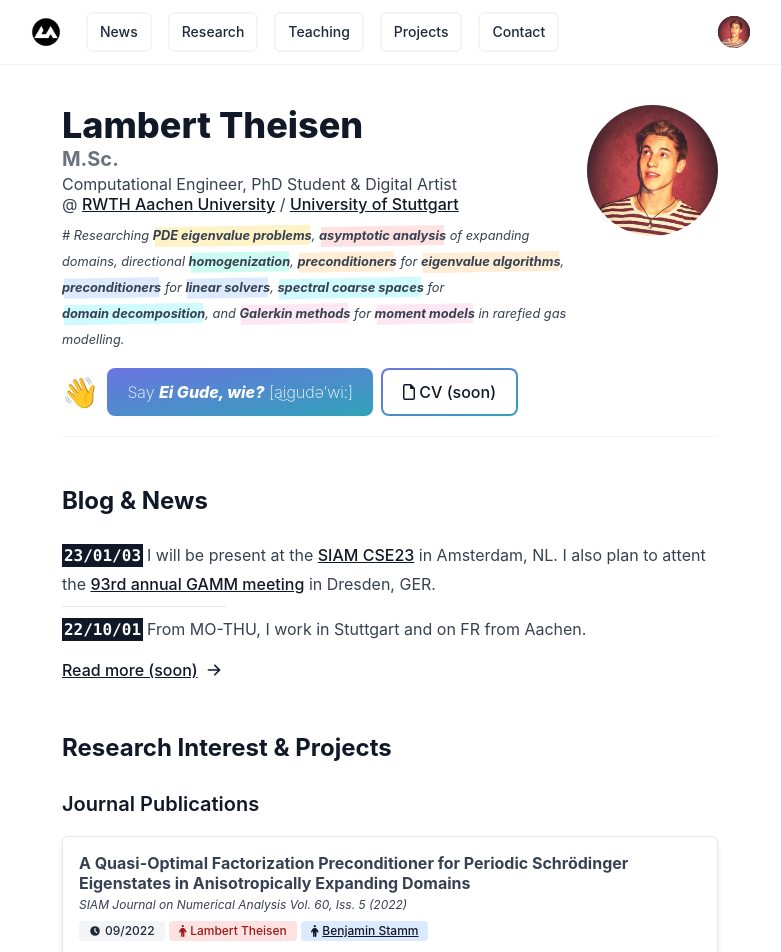
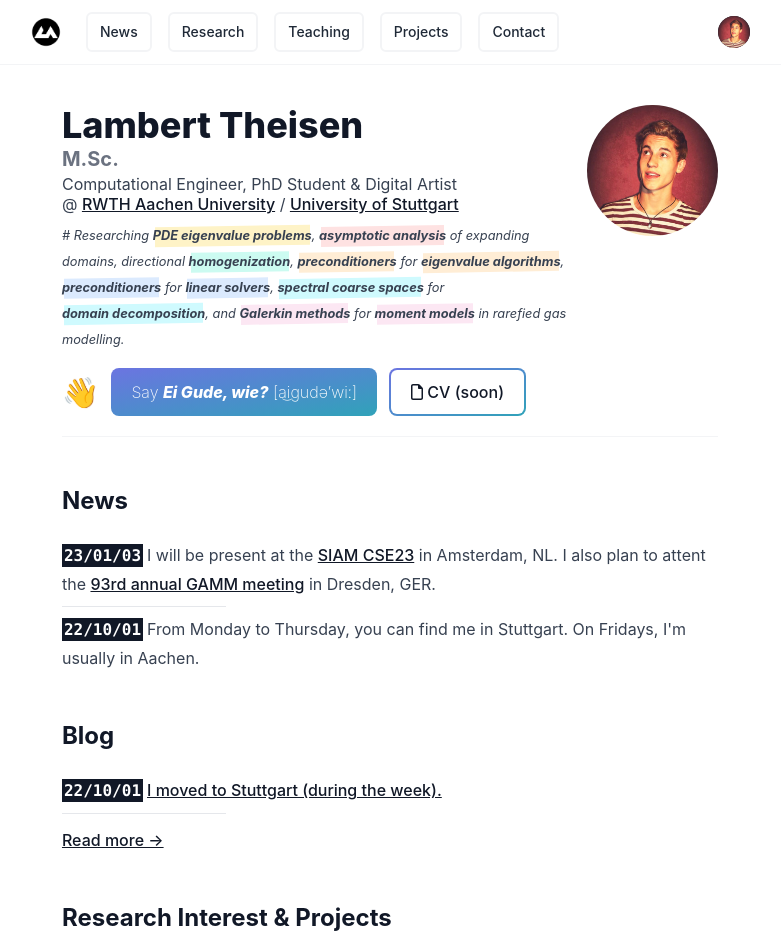
Before and after one commit to lamBOOO/thsn.dev, a Next.js app: page / in a window 1280 px wide. Shown: the top 952 px of the page, without its empty margins (250-1031 px from the left). Built offline with nearby package versions, Linux system fonts and the light colour scheme.

Commit message:
Add blog

```diff
--- /dev/null
+++ b/lib/posts.js
@@ -0,0 +1,90 @@
+import fs from 'fs';
+import path from 'path';
+import matter from 'gray-matter';
+
+import { remark } from 'remark';
+import html from 'remark-html';
+
+const postsDirectory = path.join(process.cwd(), 'posts');
+
+export function getSortedPostsData() {
+  // Get file names under /posts
+  const fileNames = fs.readdirSync(postsDirectory);
+  const allPostsData = fileNames.map((fileName) => {
+    // Remove ".md" from file name to get id
+    const id = fileName.replace(/\.md$/, '');
+
+    // Read markdown file as string
+    const fullPath = path.join(postsDirectory, fileName);
+    const fileContents = fs.readFileSync(fullPath, 'utf8');
+
+    // Use gray-matter to parse the post metadata section
+    const matterResult = matter(fileContents);
+    // const postModules = await Promise.all(
+    //   fileNames.map(async (p) => import(`posts/${p}`))
+    // );
+
+    // Combine the data with the id
+    return {
+      id,
+      ...matterResult.data,
+    };
+  });
+  // Sort posts by date
+  return allPostsData.sort((a, b) => {
+    if (a.date < b.date) {
+      return 1;
+    } else {
+      return -1;
+    }
+  });
+}
+
+export function getAllPostIds() {
+  const fileNames = fs.readdirSync(postsDirectory);
+
+  // Returns an array that looks like this:
+  // [
+  //   {
+  //     params: {
+  //       id: 'ssg-ssr'
+  //     }
+  //   },
+  //   {
+  //     params: {
+  //       id: 'pre-rendering'
+  //     }
+  //   }
+  // ]
+  return fileNames.map((fileName) => {
+    return {
+      params: {
+        id: fileName.replace(/\.md$/, ''),
+      },
+    };
+  });
+}
+
+export async function getPostData(id) {
+  const fullPath = path.join(postsDirectory, `${id}.md`);
+  const fileContents = fs.readFileSync(fullPath, 'utf8');
+
+  // Use gray-matter to parse the post metadata section
+  const matterResult = matter(fileContents);
+
+  // Use remark to convert markdown into HTML string
+  const processedContent = await remark()
+    .use(html)
+    .process(matterResult.content);
+  const contentHtml = processedContent.toString();
+
+  const { data: frontmatter, content } = matter(fileContents);
+
+  // Combine the data with the id and contentHtml
+  return {
+    id,
+    contentHtml,
+    content,
+    ...matterResult.data,
+  };
+}
--- a/pages/blog.tsx
+++ b/pages/blog.tsx
@@ -1,120 +1,40 @@
-import Head from 'next/head'
-import Image from 'next/image'
 import Link from 'next/link'
-import styles from '../styles/Home.module.css'
 
 import Navbar from '../components/Stickynavbar'
-
-import ReactMarkdown from 'react-markdown'
-
-import { remark } from 'remark';
-import html from 'remark-html';
-import path from 'path';
-import fs from 'fs';
-import matter from 'gray-matter';
-import md from 'markdown-it';
-
-import 'academicons'
-
-import remarkMath from 'remark-math'
-import rehypeKatex from 'rehype-katex'
-import 'katex/dist/katex.min.css' // `rehype-katex` does not import the CSS for you
-import remarkGfm from 'remark-gfm'
-
-import { useMDXComponent } from 'next-contentlayer/hooks';
-// import { allPages } from 'contentlayer/generated';
-
-import { MDXProvider } from '@mdx-js/react'
-import Post from '../posts/testpost.mdx'
 
 import { config } from '@fortawesome/fontawesome-svg-core'
 import '@fortawesome/fontawesome-svg-core/styles.css'
 config.autoAddCss = false
-import { FontAwesomeIcon } from '@fortawesome/react-fontawesome'
-// import { faFaceRelieved } from '@fortawesome/pro-solid-svg-icons'
-import { faGithub, faStaylinked } from '@fortawesome/free-brands-svg-icons'
-import { faGitlab } from '@fortawesome/free-brands-svg-icons'
-import { faLinkedin } from '@fortawesome/free-brands-svg-icons'
-// import { faCode } from '@fortawesome/free-brands-svg-icons'
-// import { faFile } from '@fortawesome/free-solid-svg-icons'
-import { faFile } from '@fortawesome/free-regular-svg-icons'
-import { faCode, faPerson } from '@fortawesome/free-solid-svg-icons'
 
-
-import logo_me from '../public/me.jpg'
-import logo_me_large from '../public/me_large.jpg'
-import dd_teaser from '../public/lambert_eigendd_teaser.jpg'
-import plot1 from '../public/plot1.jpg'
-import plot2 from '../public/plot2.jpg'
-import sticker from '../public/sticker.png'
+import { getSortedPostsData } from '../lib/posts';
 
 export async function getStaticProps() {
-  // Add the "await" keyword like this:
-  const postData = 2
-  const fileName = fs.readFileSync(`public/index.md`, 'utf-8');
-  const { data: frontmatter, content } = matter(fileName);
+
+  const allPostsData = getSortedPostsData();
   return {
-
     props: {
-
-      frontmatter,
-      content
+      allPostsData,
     },
-
   };
 }
 
-export default function Home({ frontmatter, content }: any) {
-  const markdown = `
-# Hello *world*! \n $a^2$ https://reactjs.com. \n\n $$a^2+b^2=c^2$$
-A paragraph with *emphasis* and **strong importance**.
-
-> A block quote with ~strikethrough~ and a URL: https://reactjs.org.
-
-* Lists
-* [ ] todo
-* [x] done
-
-A table:
-
-| a | b |
-| - | - |
-
-| 1    | 2   | 3    | 4       | 5    |
-|------|-----|------|---------|------|
-| 2    | 12  | 4214 | 12421   | 4124 |
-| 12   | 124 | 124  | 21421   | 14   |
-| 4142 | 124 | 124  | 2141241 | 124  |
-
-~~~js
-console.log('It works!')
-~~~
-
-`
-  const components = {
-    em: (props: any) => <i {...props} />
-  }
+export default function Home({ allPostsData }: any) {
   return (
     <div id="1" className='relative px-4'>
       <div className='sticky top-0 z-50'>
         <Navbar />
       </div>
       <div className='mt-5 prose mx-auto'>
-
-
-        <MDXProvider components={components}>
-          <Post />
-        </MDXProvider>
-        <div>
-          <ReactMarkdown
-            remarkPlugins={[[remarkGfm, { singleTilde: false }], [remarkMath]]}
-            rehypePlugins={[rehypeKatex]}
-          >
-            {markdown}
-          </ReactMarkdown>
+      <h1>Blog</h1>
+        <div >
+          {allPostsData.map(({ id, date, title }: any) => (
+            <div className='' key={id}>
+              <span className='font-mono font-bold bg-gray-900 text-white p-0.5 mr-1'>{date}</span>
+              <Link className="no-underline hover:underline" href={"/blog/" + id}>{title}</Link>
+              <hr className='m-0 my-2 w-1/4' />
+            </div>
+          ))}
         </div>
-        <h1>{frontmatter.title}</h1>
-        <div dangerouslySetInnerHTML={{ __html: md().render(content) }} />
       </div>
     </div>
   )
--- /dev/null
+++ b/pages/blog/[id].tsx
@@ -0,0 +1,51 @@
+import { getAllPostIds, getPostData } from '../../lib/posts';
+
+import Stickynavbar from '../../components/Stickynavbar'
+import Metadata from '../../components/Metadata'
+import Footer from '../../components/Footer'
+
+import remarkMath from 'remark-math'
+import rehypeKatex from 'rehype-katex'
+import 'katex/dist/katex.min.css' // `rehype-katex` does not import the CSS for you
+import remarkGfm from 'remark-gfm'
+import ReactMarkdown from 'react-markdown'
+
+export async function getStaticProps({ params }: any) {
+  const postData = await getPostData(params.id);
+  return {
+    props: {
+      postData,
+    },
+  };
+}
+
+export default function Post({ postData } : any) {
+  return (
+    <div className='px-4'>
+      <Metadata />
+      <Stickynavbar />
+      <main className='my-10'>
+        <div className='prose mx-auto'>
+          <ReactMarkdown
+            remarkPlugins={[[remarkGfm, { singleTilde: false }], [remarkMath]]}
+            rehypePlugins={[rehypeKatex]}
+          >
+            {postData.content}
+          </ReactMarkdown>
+        </div>
+      </main>
+      <Footer />
+    </div>
+
+  );
+}
+
+
+
+export async function getStaticPaths() {
+  const paths = getAllPostIds();
+  return {
+    paths,
+    fallback: false,
+  };
+}
--- a/pages/index.tsx
+++ b/pages/index.tsx
@@ -26,9 +26,22 @@ import p2022_1 from '../public/p2022_1.jpg'
 import p2022_2 from '../public/p2022_2.jpg'
 import p2022_3 from '../public/p2022_3.jpg'
 
-export default function Home() {
+import { getSortedPostsData } from '../lib/posts';
+
+export async function getStaticProps() {
+
+  const allPostsData = getSortedPostsData();
+  return {
+    props: {
+      allPostsData,
+    },
+  };
+}
+
+export default function Home({ allPostsData }: any) {
   return (
     <>
+      {console.log(allPostsData)}
       <div className='px-4'>
         <Metadata />
         <Stickynavbar />
@@ -73,7 +86,7 @@ export default function Home() {
                   />
                 </div>
               </div>
-              <div className='flex flex-wrap items-center gap-2 border-b border-gray-100 pb-5'>
+              <div className='flex flex-wrap items-center gap-3 border-b border-gray-100 pb-5'>
                 <span className="text-3xl align-middle animate-waving-hand">👋</span>
                 <Link type="button" className="inline-block transform transition-all duration-100 hover:scale-105 text-white bg-gradient-to-br from-red-500 via-violet-500 to-teal-500 background-animate focus:ring-4 focus:outline-none focus:ring-pink-200 font-medium rounded-lg text-md sm:px-5 px-2 py-2.5 text-center no-underline scroll-smooth" href="#contact" scroll={false}>
                   <span className='font-extralight'>Say </span>
@@ -90,19 +103,29 @@ export default function Home() {
 
             <aside>
               <h2 id="news" className="scroll-mt-20">
-                Blog & News
+                News
               </h2>
               <div>
                 <span className='font-mono font-bold bg-gray-900 text-white p-0.5 mr-1'>23/01/03</span>I will be present at the <Link href="https://www.siam.org/conferences/cm/conference/cse23">SIAM CSE23</Link> in Amsterdam, NL. I also plan to attent the <Link href="https://jahrestagung.gamm-ev.de/annual-meeting-2023">93rd annual GAMM meeting</Link> in Dresden, GER.
                 <hr className='m-0 my-2 w-1/4' />
-                <span className='font-mono font-bold bg-gray-900 text-white p-0.5 mr-1'>22/10/01</span>From MO-THU, I work in Stuttgart and on FR from Aachen.
-                <br />
-                <div className='my-3'>
-                  <Link href="/blog" className="inline-flex items-center font-medium text-primary-600 dark:text-primary-500 hover:underline">
-                    Read more (soon)
-                    <svg className="ml-2 w-4 h-4" fill="currentColor" viewBox="0 0 20 20" xmlns="http://www.w3.org/2000/svg"><path fillRule="evenodd" d="M10.293 3.293a1 1 0 011.414 0l6 6a1 1 0 010 1.414l-6 6a1 1 0 01-1.414-1.414L14.586 11H3a1 1 0 110-2h11.586l-4.293-4.293a1 1 0 010-1.414z" clipRule="evenodd"></path></svg>
-                  </Link>
-                </div>
+                <span className='font-mono font-bold bg-gray-900 text-white p-0.5 mr-1'>22/10/01</span>From Monday to Thursday, you can find me in Stuttgart. On Fridays, I'm usually in Aachen.
+              </div>
+              <h2 id="news" className="scroll-mt-20">
+                Blog
+              </h2>
+              <div >
+                {allPostsData.map(({ id, date, title, longtitle }: any) => (
+                  <div className='' key={id}>
+                    <span className='font-mono font-bold bg-gray-900 text-white p-0.5 mr-1'>{date}</span>
+                    <Link className="" href={"/blog/" + id}>{title}</Link>
+                    <hr className='m-0 my-2 w-1/4' />
+                  </div>
+                ))}
+              </div>
+              <div className='my-3'>
+                <Link href="/blog" className="inline-flex items-center font-medium text-primary-600 dark:text-primary-500 hover:underline">
+                  Read more →
+                </Link>
               </div>
             </aside>
 
--- /dev/null
+++ b/posts/stuttgart-move.md
@@ -0,0 +1,10 @@
+---
+title: "I moved to Stuttgart (during the week)."
+date: '22/10/01'
+---
+
+# Move to Stuggi
+
+I moved with Benjamin Stamm to the Unversity of Stuttgart into the NMH chair, which is part of the IANS institute. However, I'm still registered as a PhD student at the RWTH Aachen. Usually, I work one day per week from Aachen.
+
+$a^2$
```
Also changed, not shown: posts/testpost.mdx (deleted, +0 -31 lines), public/index.md (deleted, +0 -35 lines).
